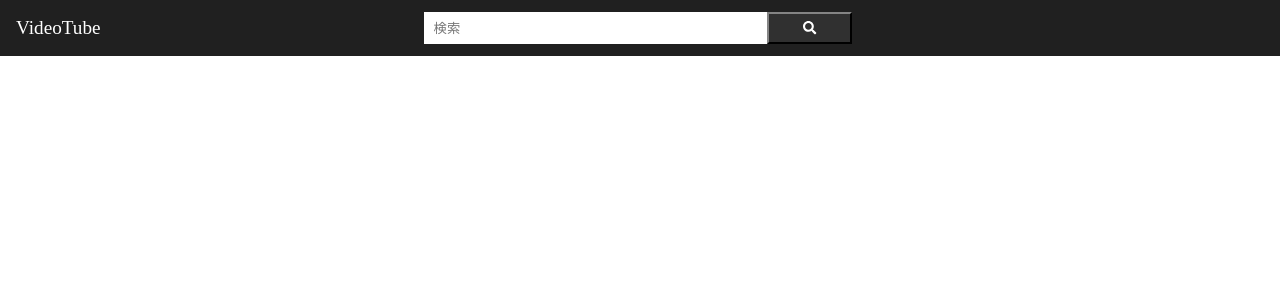
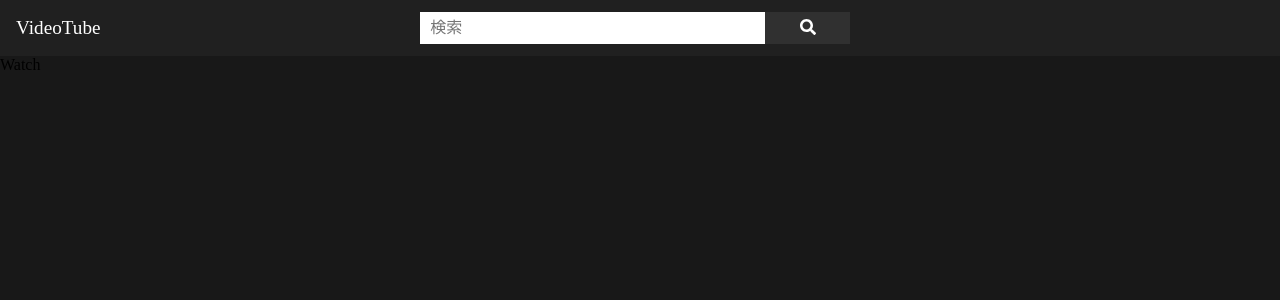
Before and after one commit to guuma/movie-app, a React (Create React App) app: page /watch in a window 1280 px wide. Shown: the top 300 px of the page. Built offline with nearby package versions, Linux system fonts and the light colour scheme.

Commit message:
Finitsh TopPage

```diff
--- a/package.json
+++ b/package.json
@@ -11,6 +11,7 @@
     "@testing-library/user-event": "^12.1.10",
     "axios": "^0.21.1",
     "node-sass": "^5.0.0",
+    "normalize.css": "^8.0.1",
     "react": "^17.0.1",
     "react-dom": "^17.0.1",
     "react-router-dom": "^5.2.0",
--- a/src/App.jsx
+++ b/src/App.jsx
@@ -3,12 +3,10 @@
 import Top from './pages/Top'
 import Search from './pages/Search'
 import Watch from './pages/Watch'
-import { Reset } from 'styled-reset';
 
 function App() {
   return (
     <Router>
-      <Reset />
       <Switch>
         <Route exact path="/" component={Top} />
         <Route exact path="/search" component={Search} />
--- a/src/components/Header/Header.module.scss
+++ b/src/components/Header/Header.module.scss
@@ -1,3 +1,12 @@
+button {
+  background-color: transparent;
+  border: none;
+  cursor: pointer;
+  outline: none;
+  padding: 0;
+  appearance: none;
+}
+
 .header {
   position: fixed;
   left: 0;
@@ -26,6 +35,14 @@
     height: 32px;
     display: flex;
     margin: 12px 0;
+    @media screen and (max-width: 960px) {
+      width: 420px;
+      margin: 1rem 2.5%;
+    }
+    @media screen and (max-width: 560px) {
+      width: 90%;
+      margin: 1rem auto;
+    }
     input {
       width: 80%;
       text-indent: 0.5rem;
--- a/src/components/Layout/Layout.jsx
+++ b/src/components/Layout/Layout.jsx
@@ -1,11 +1,14 @@
 import React from 'react';
 import Header from '../Header/Header';
+import Style from './Layout.module.scss'
 
 const Layout = ({ children }) => {
   return (
-    <div>
+    <div className={Style.wrapper}>
       <Header />
-      {children}
+      <div className={Style.main}>
+        {children}
+      </div>
     </div>
   );
 };
--- /dev/null
+++ b/src/components/Layout/Layout.module.scss
@@ -0,0 +1,13 @@
+.wrapper {
+  min-height: 100vh;
+  display: flex;
+  flex-direction: column;
+  background-color: #181818;
+  .main {
+    padding-top: 56px;
+    display: flex;
+    flex: 1;
+    width: 100%;
+    background-color: #181818;
+  }
+}
--- /dev/null
+++ b/src/components/VideoGrid/VideoGrid.jsx
@@ -0,0 +1,12 @@
+import React from 'react'
+import Style from './VideoGrid.module.scss'
+
+const VideoGrid = ({children}) => {
+  return (
+    <div className={Style.container}>
+      {children}
+    </div>
+  )
+}
+
+export default VideoGrid
--- /dev/null
+++ b/src/components/VideoGrid/VideoGrid.module.scss
@@ -0,0 +1,6 @@
+.container {
+  display: flex;
+  flex-direction: row;
+  flex-wrap: wrap;
+  flex-basis: 100%;
+}
--- /dev/null
+++ b/src/components/VideoGridItem/VideoGridItem.jsx
@@ -0,0 +1,16 @@
+import React from 'react';
+import Style from './VideoGridItem.module.scss';
+import { Link } from 'react-router-dom';
+
+const VideoGridItem = ({ id, src, title }) => {
+  return (
+    <Link to={{pathname: 'watch', search: `?v=${id}`}} className={Style.item}>
+      <div>
+        <img src={src} alt={title} />
+        <span>{title}</span>
+      </div>
+    </Link>
+  );
+};
+
+export default VideoGridItem;
--- /dev/null
+++ b/src/components/VideoGridItem/VideoGridItem.module.scss
@@ -0,0 +1,20 @@
+.item {
+  display: block;
+  width: 22.5%;
+  margin: 1rem 1.25%;
+  text-decoration: none;
+  @media screen and (max-width: 960px) {
+    width: 45%;
+    margin: 1rem 2.5%;
+  }
+  @media screen and (max-width: 560px) {
+    width: 90%;
+    margin: 1rem auto;
+  }
+  img {
+    width: 100%;
+  }
+  span {
+    color: #fff;
+  }
+}
--- a/src/index.js
+++ b/src/index.js
@@ -2,10 +2,14 @@
 import ReactDOM from 'react-dom';
 import App from './App';
 import reportWebVitals from './reportWebVitals';
+import StoreProvider from './store/index';
+import 'normalize.css'
 
 ReactDOM.render(
   <React.StrictMode>
-    <App />
+    <StoreProvider>
+      <App />
+    </StoreProvider>
   </React.StrictMode>,
   document.getElementById('root')
 );
--- a/src/pages/Top.jsx
+++ b/src/pages/Top.jsx
@@ -1,14 +1,40 @@
-import React, {useEffect} from 'react';
+import React, { useEffect, useContext } from 'react';
 import Layout from '../components/Layout/Layout';
 import { fetchPopularData } from '../apis/index';
+import { Store } from '../store/index';
+import VideoGrid from '../components/VideoGrid/VideoGrid'
+import VideoGridItem from '../components/VideoGridItem/VideoGridItem'
 
 const Top = () => {
+  const { globalState, setGlobalState } = useContext(Store);
   useEffect(() => {
     fetchPopularData().then((res) => {
-      console.log('data', res)
-    })
-  }, [])
-  return <Layout>top page</Layout>;
+      console.log('data', res);
+      setGlobalState({
+        type: 'SET_POPULAR',
+        payload: {
+          popular: res.data.items,
+        },
+      });
+    });
+  }, []);
+  return (
+    <Layout>
+      <VideoGrid>
+        {globalState.popular &&
+          globalState.popular.map((popular) => {
+            return (
+              <VideoGridItem
+                id={popular.id}
+                key={popular.id}
+                src={popular.snippet.thumbnails.standard.url}
+                title={popular.snippet.title}
+              />
+            );
+          })}
+      </VideoGrid>
+    </Layout>
+  );
 };
 
 export default Top;
--- /dev/null
+++ b/src/store/index.js
@@ -0,0 +1,27 @@
+import React, { createContext, useReducer } from 'react';
+import { Switch } from 'react-router-dom';
+
+const initialState = {
+  popular: [],
+};
+
+const reducer = (state, action) => {
+  switch (action.type) {
+    case 'SET_POPULAR':
+      return { popular: action.payload.popular };
+    default:
+      return state;
+  }
+};
+
+export const Store = createContext({
+  globalState: initialState,
+  setGlobalState: () => null,
+});
+
+const StoreProvider = ({ children }) => {
+  const [globalState, setGlobalState] = useReducer(reducer, initialState);
+  return <Store.Provider value={{ globalState, setGlobalState }}>{children}</Store.Provider>;
+};
+
+export default StoreProvider;
```
Also changed, not shown: 1 other file (tests, documents, lock files or other folders).
